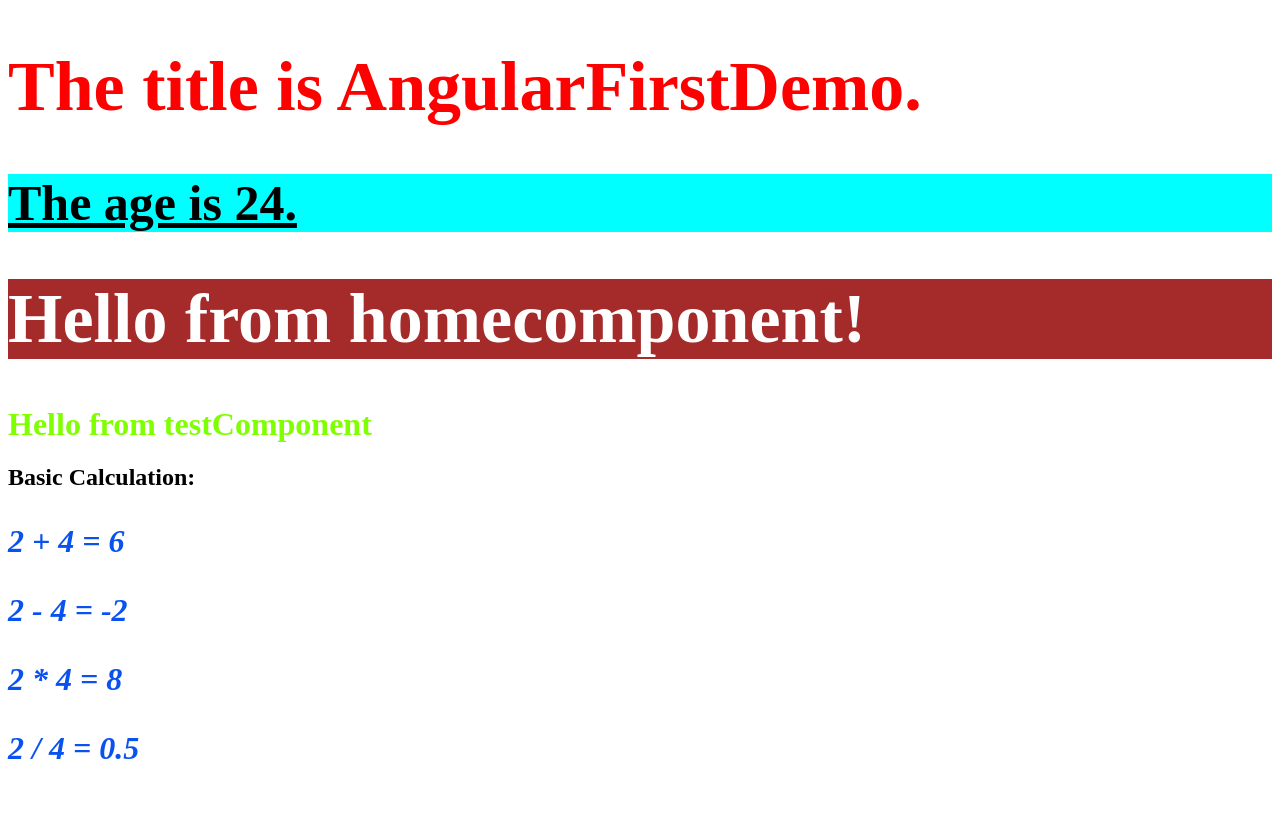
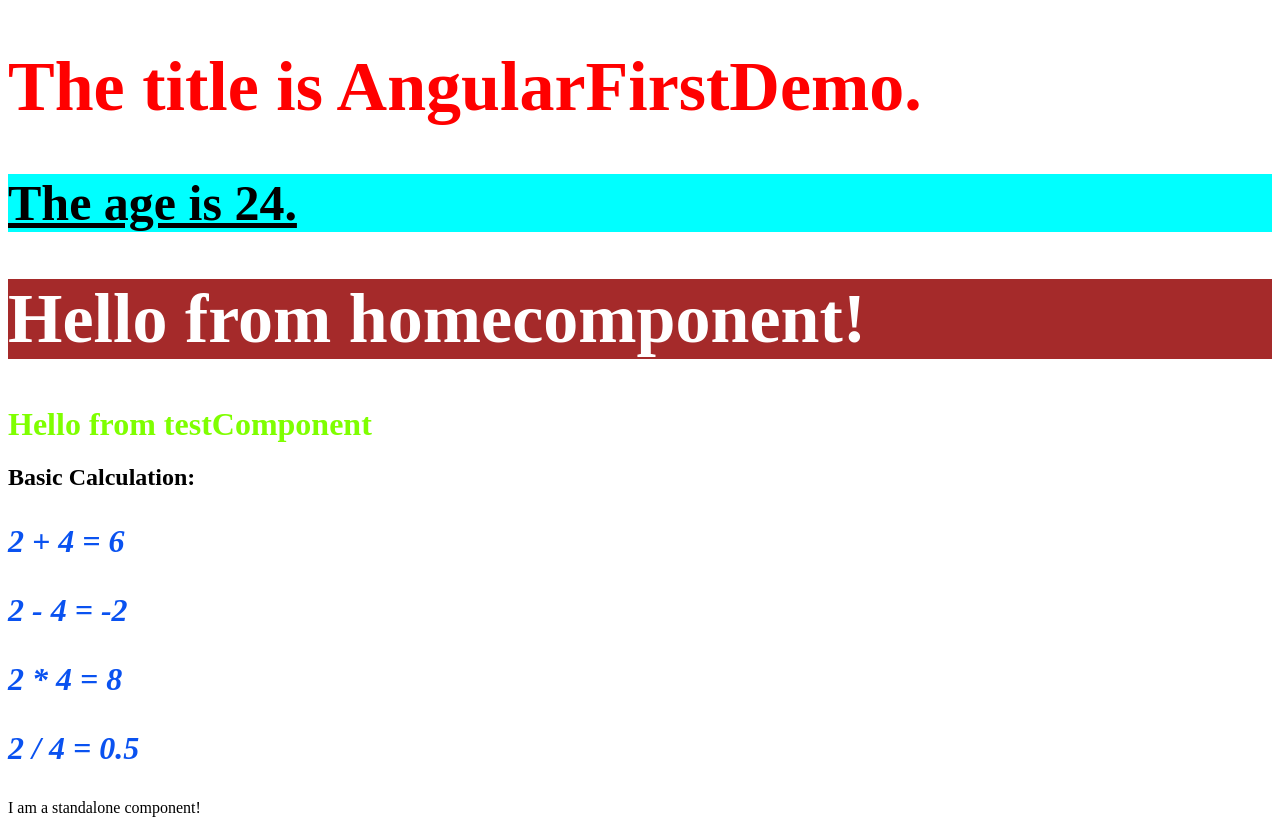
Before and after one commit to NakibBracu/angular-practise, an Angular app in the folder AngularFirstDemo/: page / in a window 1280 px wide. Before the commit the page ends 800 px from the top, so only its background shows below. Built offline with nearby package versions, Linux system fonts and the light colour scheme.

Commit message:
standalone component used by importing in app.module.ts in [imports] & app.component.ts

```diff
--- a/AngularFirstDemo/src/app/app.component.html
+++ b/AngularFirstDemo/src/app/app.component.html
@@ -2,3 +2,4 @@
 <h2> The age is {{age}}. </h2>
 <app-home />
 <app-test />
+<app-header/>
--- a/AngularFirstDemo/src/app/app.component.ts
+++ b/AngularFirstDemo/src/app/app.component.ts
@@ -1,4 +1,5 @@
 import { Component } from '@angular/core';
+import { HeaderComponent } from './header/header.component';
 
 @Component({
   selector: 'app-root',
--- a/AngularFirstDemo/src/app/app.module.ts
+++ b/AngularFirstDemo/src/app/app.module.ts
@@ -5,6 +5,7 @@ import { AppRoutingModule } from './app-routing.module';
 import { AppComponent } from './app.component';
 import { HomeComponent } from './HomeComponent/home.component';
 import { TestComponent } from './TestComponent/test.component';
+import { HeaderComponent } from './header/header.component';
 
 @NgModule({
   declarations: [
@@ -14,7 +15,8 @@ import { TestComponent } from './TestComponent/test.component';
   ],
   imports: [
     BrowserModule,
-    AppRoutingModule
+    AppRoutingModule,
+    HeaderComponent
   ],
   providers: [],
   bootstrap: [AppComponent]
--- a/AngularFirstDemo/src/app/header/header.component.html
+++ b/AngularFirstDemo/src/app/header/header.component.html
@@ -1 +1 @@
-<p>header works!</p>
+<p>I am a standalone component!</p>
```
